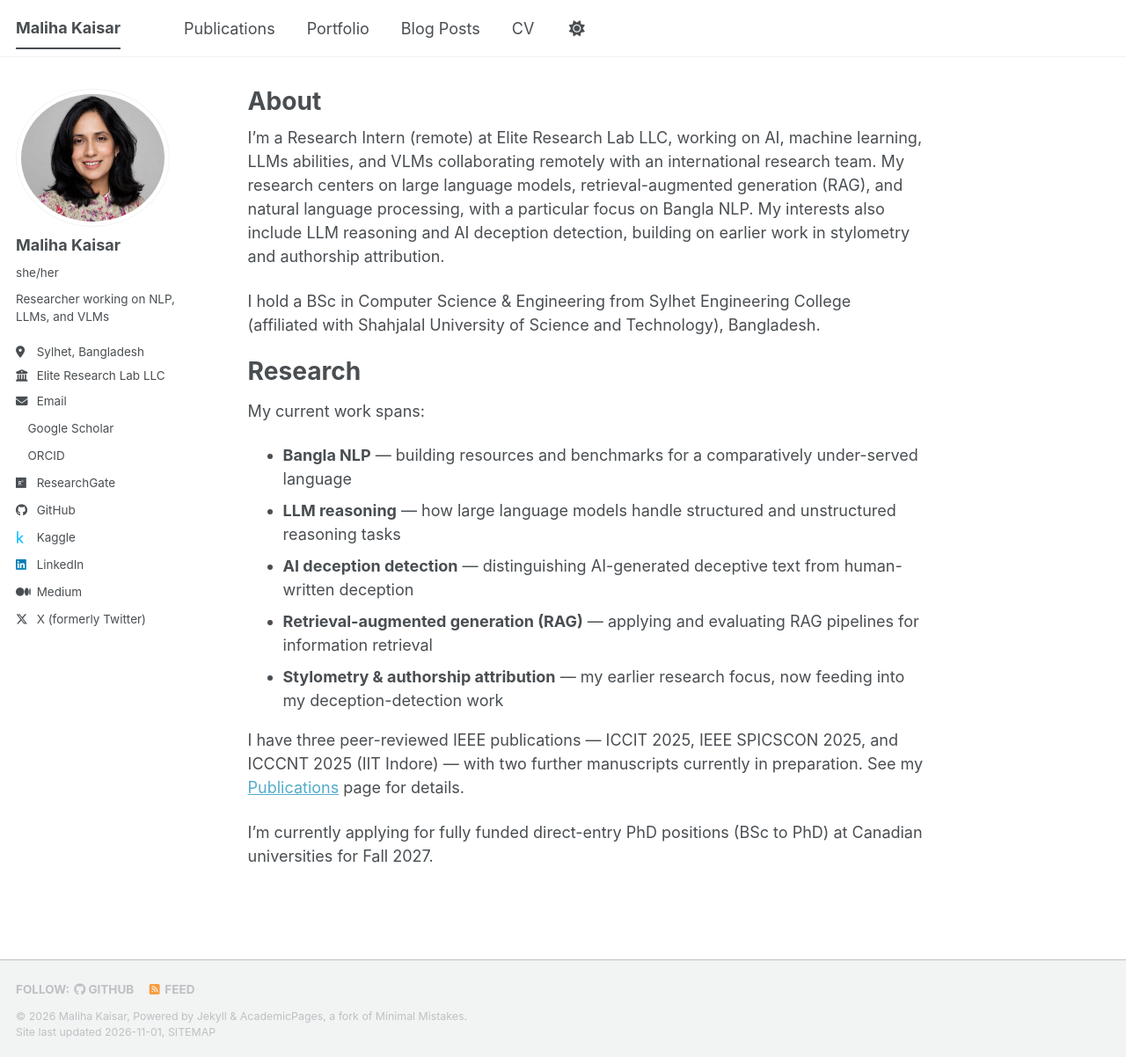
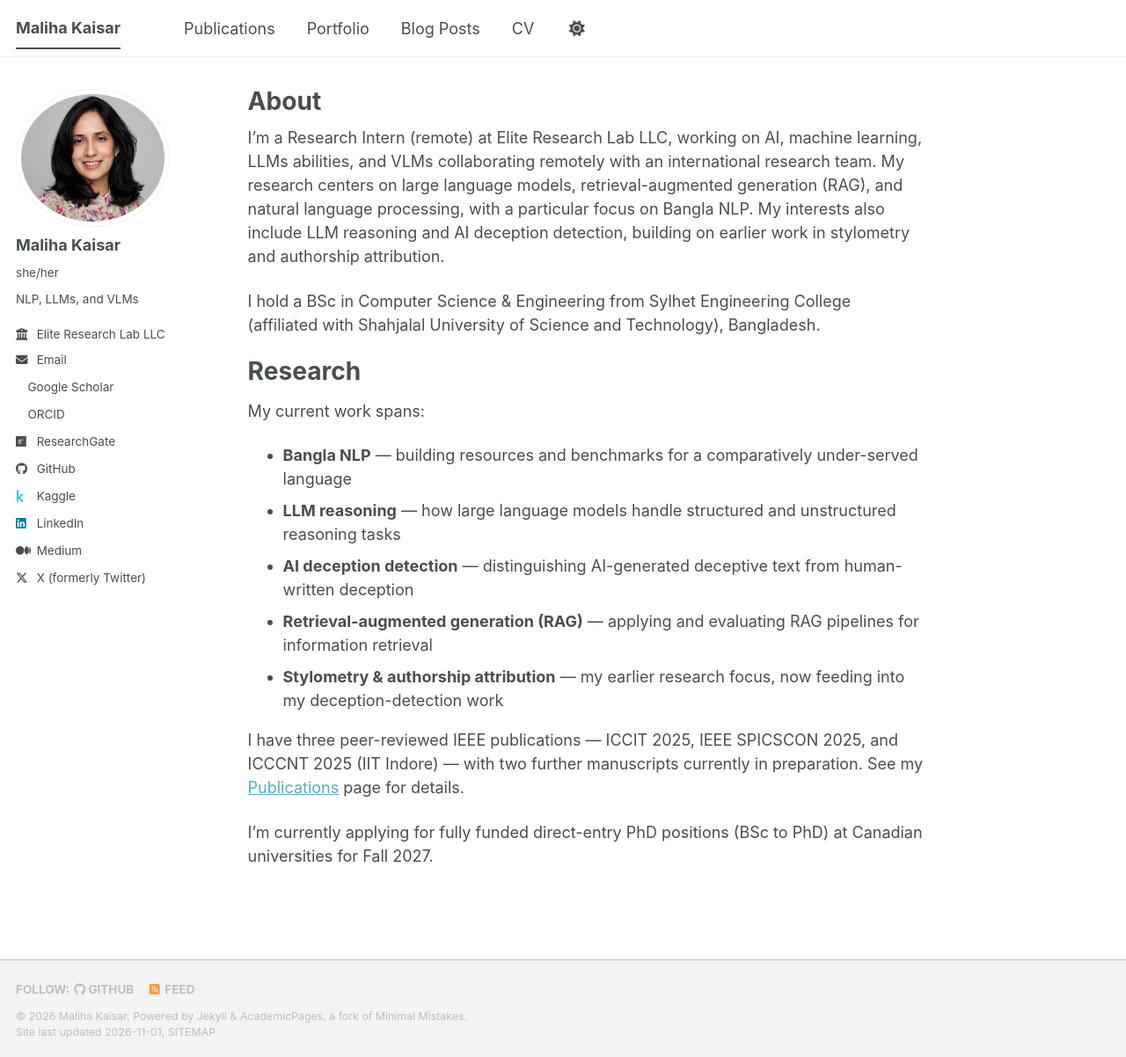
Before and after one commit to MalihaKaisar/MalihaKaisar.github.io, a Jekyll site: the page built from _pages/about.md, in a window 1280 px wide and 1202 px high. Shown: the whole window at 88% size. Built offline with Jekyll 4.4.1, drawn with Linux system fonts in a browser that asks for light colours; a style sheet for code colours, icons or effects is not loaded.

Commit message:
Modify bio and location in _config.yml
Updated bio and removed location from config.

```diff
--- a/_config.yml
+++ b/_config.yml
@@ -26,8 +26,8 @@ author:
   avatar           : "profile.jpg"
   name             : "Maliha Kaisar"
   pronouns         : "she/her"
-  bio              : "Researcher working on NLP, LLMs, and VLMs"
-  location         : "Sylhet, Bangladesh"
+  bio              : "NLP, LLMs, and VLMs"
+  location         : # Sylhet, Bangladesh
   employer         : "Elite Research Lab LLC"
   uri              : # URL
   email            : "malihakaisar100@gmail.com"
```
